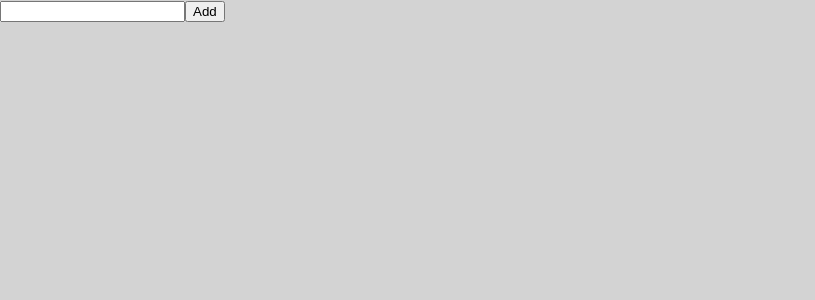
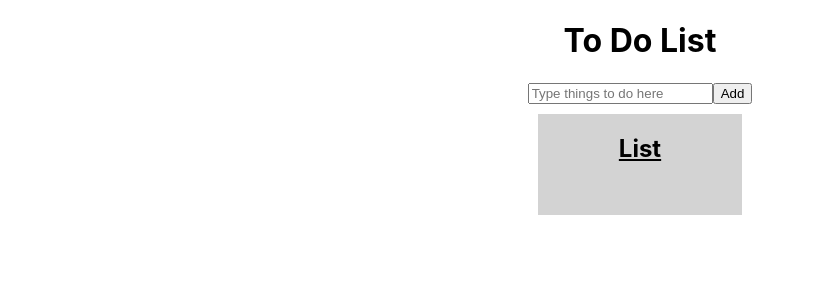
Before and after one commit to Queenshiba/react-projects, a React (Create React App) app: page / in a window 1280 px wide. Shown: the top 300 px of the page, without its empty margins (0-815 px from the left). Built offline with nearby package versions, Linux system fonts and the light colour scheme.

Commit message:
clear input and add css

```diff
--- a/src/App.css
+++ b/src/App.css
@@ -1,9 +1,15 @@
-.App {
+.wrap, .list {
   display: flex;
   flex-direction: column;
   align-items: center;
 }
+/*
+input {
+  height: 2rem;
+} */
 
-body {
-  background-color: lightgray;
+.list {
+  margin: 10px;
+  background-color:lightgray;
+  text-decoration: underline;
 }
--- a/src/App.js
+++ b/src/App.js
@@ -30,6 +30,9 @@ class ListForm extends React.Component {
     // },()=>{console.log('second', this.state)})
 
     console.log('first', this.state.value)
+    this.setState({
+      value: ''
+    });
   }
 
 
@@ -40,21 +43,24 @@ class ListForm extends React.Component {
 
   render() {
     return (
-      <div>
+      <div className="wrap">
+        <h1>To Do List</h1>
+
         <form onSubmit={this.handleSubmit}>
-          <input type="text" name="name" value={this.state.value} onChange={this.handleInput} />
+          <input type="text" name="name" value={this.state.value} onChange={this.handleInput} placeholder="Type things to do here"/>
           <input type="submit" value="Add" />
           <div className="list">
+            <h2>List</h2>
             <ul>
 
               {this.state.todos.map(item => (
-              <li >{item}</li>
-            ))}
+                <li >{item}</li>
+              ))}
             </ul>
           </div>
 
         </form>
-        {/* <button onClick={this.handleSubmit}>btn</button> */}
+
       </div>
 
 
```
Also changed, not shown: 2 other files (tests, documents, lock files or other folders).
